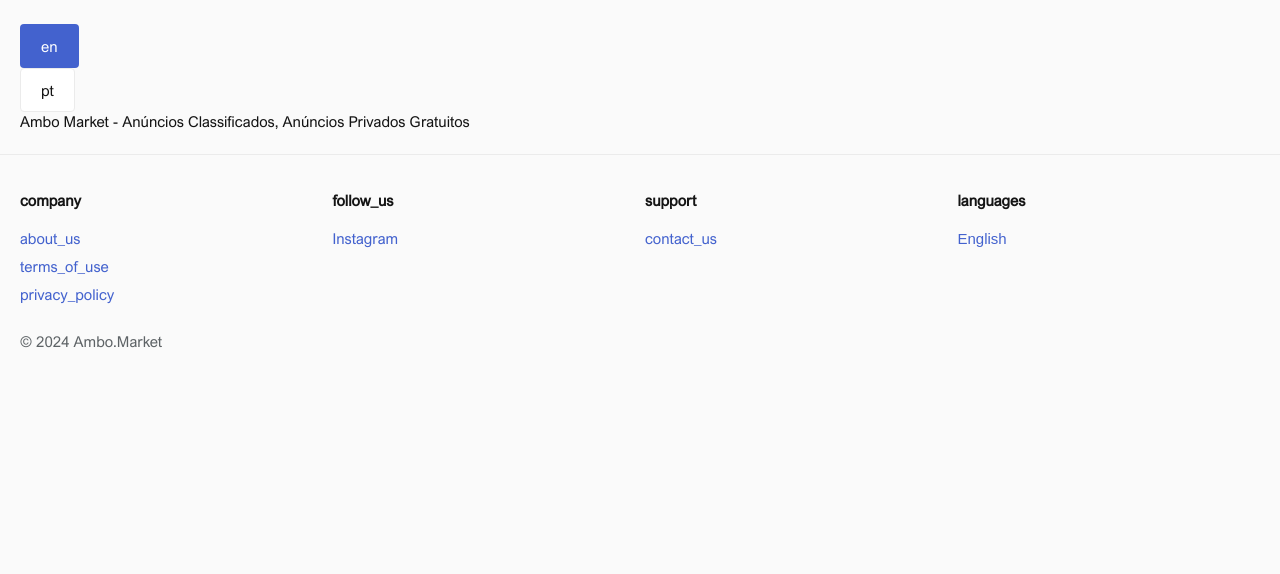
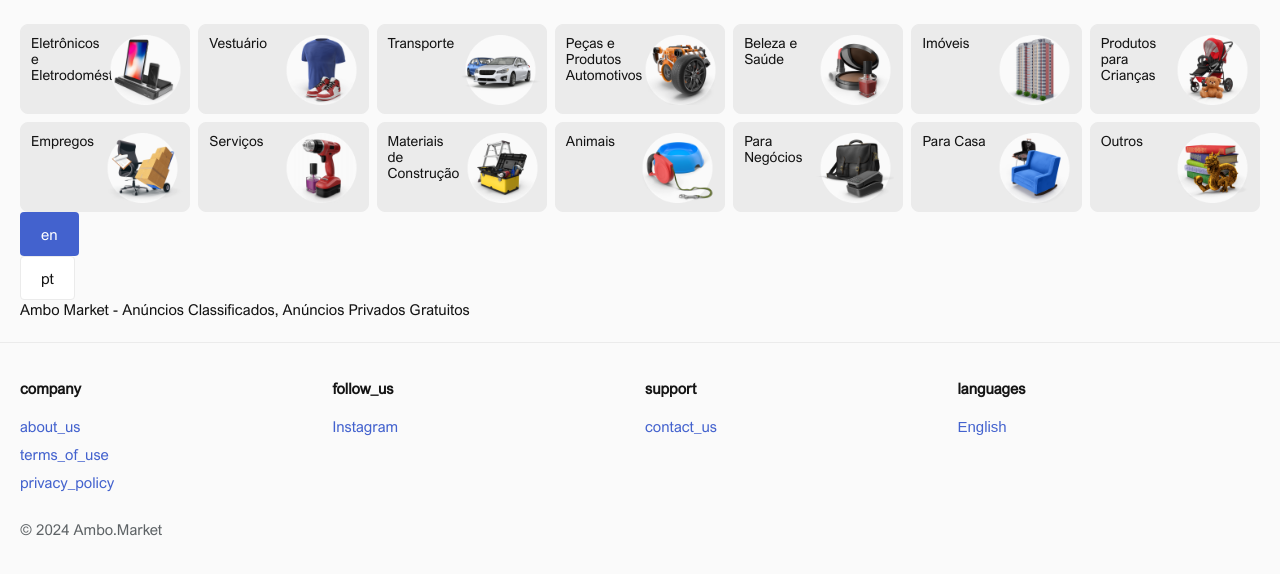
Before and after one commit to wiopriph/ambo-market, a Nuxt app: page / in a window 1280 px wide. Shown: the top 574 px of the page. Built offline with nearby package versions, Linux system fonts and the light colour scheme.

Commit message:
Добавлен компонент с категориями

```diff
--- /dev/null
+++ b/components/Category/Card/index.vue
@@ -0,0 +1,62 @@
+<script setup lang="ts">
+import type { CategoryCard as Props } from './types';
+
+
+const props = defineProps<Props>();
+</script>
+
+<template>
+  <NuxtLink
+    :to="props.route"
+    :class="$style.root"
+  >
+    <div
+      :class="$style.label"
+      v-text="props.title"
+    />
+
+    <img
+      :src="props.img"
+      :class="$style.icon"
+      width="83"
+      height="70"
+      alt=""
+    >
+  </NuxtLink>
+</template>
+
+<style lang="scss" module>
+.root {
+  @include ui-round-content-blocks;
+
+  position: relative;
+  display: flex;
+  flex-direction: row;
+  padding: 10px 5px 10px 10px;
+  color: $ui-color-black;
+  text-decoration: none;
+  background-color: $ui-color-transparent;
+  border: 1px solid $ui-color-transparent;
+  transition: background-color .2s linear;
+
+  @include exclude-md {
+
+    &:hover {
+      background-color: #C7C7C7;
+    }
+  }
+}
+
+.label {
+  @include ui-typo-14;
+
+  z-index: 1;
+  width: calc(100% - 85px);
+  margin-right: 5px;
+  hyphens: auto;
+}
+
+.icon {
+  z-index: 1;
+}
+</style>
--- /dev/null
+++ b/components/Category/Card/types.ts
@@ -0,0 +1,8 @@
+import type { RouteLocationRaw } from 'vue-router';
+
+
+export interface CategoryCard {
+  title: string;
+  img: string;
+  route: RouteLocationRaw;
+}
--- /dev/null
+++ b/components/Category/List/index.vue
@@ -0,0 +1,56 @@
+<script setup lang="ts">
+import type { Props } from './types';
+
+
+const props = defineProps<Props>();
+</script>
+
+<template>
+  <div :class="$style.root">
+    <div :class="$style.wrap">
+      <CategoryCard
+        v-for="(category, index) in props.list"
+        :key="index"
+        :title="category.title"
+        :img="category.img"
+        :route="category.route"
+        :class="$style.card"
+      />
+    </div>
+  </div>
+</template>
+
+<style lang="scss" module>
+$parent-padding: 20px; // fix: компенсация бокового padding на малых экранах
+
+.root {
+  overflow: auto;
+  -webkit-overflow-scrolling: touch;
+
+  &::-webkit-scrollbar { // fix: полоска прокрутки
+    width: 0;
+    height: 0;
+  }
+
+  @include md {
+    margin-right: -$parent-padding;
+    margin-left: -$parent-padding;
+  }
+}
+
+.wrap {
+  display: grid;
+  grid-gap: 8px;
+  grid-template-rows: repeat(2, 90px);
+  grid-template-columns: repeat(7, minmax(160px, 200px));
+
+  @include md {
+    width: max-content;
+    padding: 0 $parent-padding;
+  }
+}
+
+.card {
+  grid-column: span 1;
+}
+</style>
--- /dev/null
+++ b/components/Category/List/types.ts
@@ -0,0 +1,6 @@
+import type { CategoryCard } from '~/components/Category/Card/types';
+
+
+export interface Props {
+  list: CategoryCard[];
+}
--- a/constants/categories.ts
+++ b/constants/categories.ts
@@ -1,78 +1,63 @@
 interface Category {
   type: string;
-  label: string;
   img: string;
 }
 
 export const CATEGORIES: Category[] = [
   {
     type: 'electronics',
-    label: 'Electronics and Appliances',
     img: '/images/categories/electronics.png',
   },
   {
     type: 'clothing',
-    label: 'Clothing',
     img: '/images/categories/clothing.png',
   },
   {
     type: 'transport',
-    label: 'Transport',
     img: '/images/categories/transport.png',
   },
   {
     type: 'auto-parts',
-    label: 'Parts and Auto Products',
     img: '/images/categories/auto-parts.png',
   },
   {
     type: 'beauty-health',
-    label: 'Beauty and Health',
     img: '/images/categories/beauty-health.png',
   },
   {
     type: 'real-estate',
-    label: 'Real Estate',
     img: '/images/categories/real-estate.png',
   },
   {
     type: 'childrens-goods',
-    label: 'Children\'s Goods',
     img: '/images/categories/childrens-goods.png',
   },
   {
     type: 'job',
-    label: 'Job',
     img: '/images/categories/job.png',
   },
   {
     type: 'services',
-    label: 'Services',
     img: '/images/categories/services.png',
   },
   {
     type: 'building-materials',
-    label: 'Building Materials',
     img: '/images/categories/building-materials.png',
   },
   {
     type: 'animals',
-    label: 'Animals',
     img: '/images/categories/animals.png',
   },
   {
     type: 'for-business',
-    label: 'For Business',
     img: '/images/categories/for-business.png',
   },
   {
     type: 'for-home',
-    label: 'For Home',
     img: '/images/categories/for-home.png',
   },
   {
     type: 'other',
-    label: 'Other',
     img: '/images/categories/other.png',
   },
 ];
--- /dev/null
+++ b/pages/[cityId]/[categoryId]/index.vue
@@ -0,0 +1,5 @@
+<template>
+  <div>
+    category id page
+  </div>
+</template>
--- a/pages/index.vue
+++ b/pages/index.vue
@@ -1,4 +1,8 @@
 <script setup lang="ts">
+import { CATEGORIES } from '~/constants/categories';
+import { usePost } from '~/composables/usePosts';
+
+
 const { t, setLocale } = useI18n();
 
 const title = computed(() => t('seo.index.title'));
@@ -14,11 +18,27 @@
     { key: 'twitter:description', property: 'twitter:description', content: description },
   ],
 });
+
+const { cityId } = usePost();
+
+const categories = computed(() => CATEGORIES.map(category => ({
+  title: t(category.type),
+  img: category.img,
+  route: {
+    name: 'cityId-categoryId',
+    params: {
+      categoryId: category.type,
+      cityId: cityId.value,
+    },
+  },
+})));
 </script>
 
 <template>
   <div :class="$style.root">
     <div>
+      <CategoryList :list="categories" />
+
       <UIButton
         text="en"
         type="primary"
```
